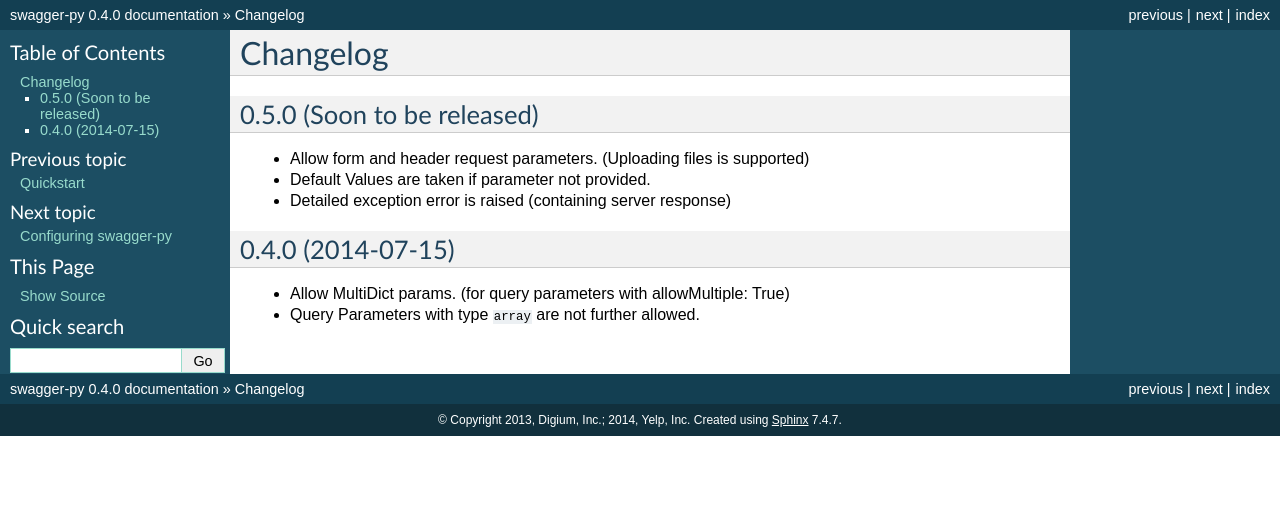
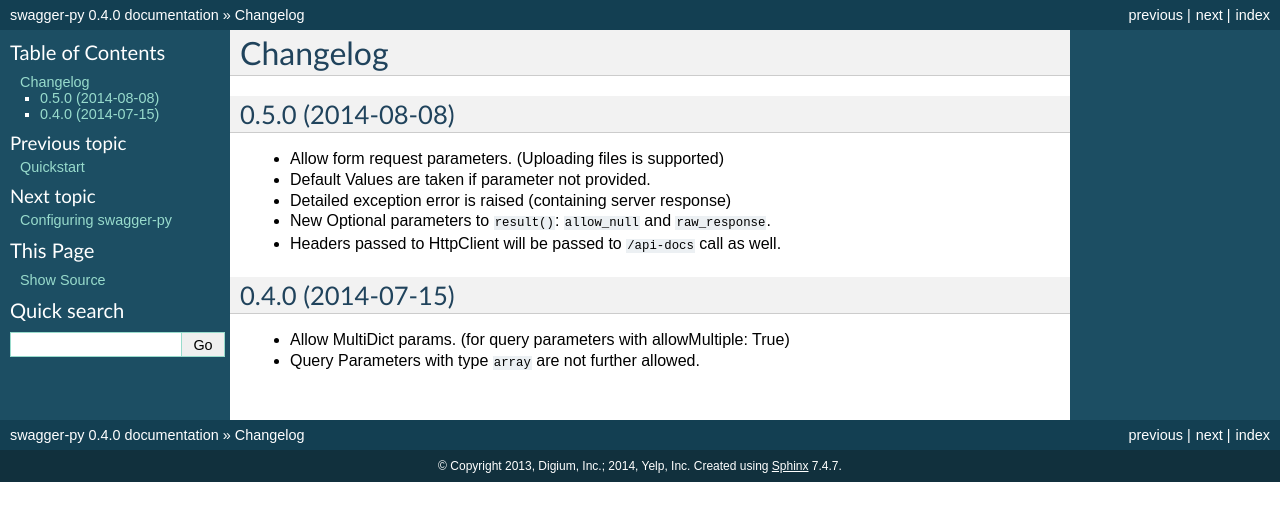
Before and after one commit to Yelp/bravado, a Sphinx documentation site: the page built from docs/source/changelog.rst, in a window 1280 px wide. Shown: the top 521 px of the page. Built offline with Sphinx 7.4.7, drawn with Linux system fonts in a browser that asks for light colours.

Commit message:
Bump to version 0.5.0

```diff
--- a/docs/source/changelog.rst
+++ b/docs/source/changelog.rst
@@ -1,12 +1,14 @@
 Changelog
 =========
 
-0.5.0 (Soon to be released)
-+++++++++++++++++++++++++++
+0.5.0 (2014-08-08)
+++++++++++++++++++
 
-* Allow form and header request parameters. (Uploading files is supported)
+* Allow form request parameters. (Uploading files is supported)
 * Default Values are taken if parameter not provided.
 * Detailed exception error is raised (containing server response)
+* New Optional parameters to ``result()``: ``allow_null`` and ``raw_response``.
+* Headers passed to HttpClient will be passed to ``/api-docs`` call as well.
 
 0.4.0 (2014-07-15)
 ++++++++++++++++++
--- a/setup.py
+++ b/setup.py
@@ -17,7 +17,7 @@
 
 setup(
     name="swaggerpy",
-    version="0.4.0",
+    version="0.5.0",
     license="BSD 3-Clause License",
     description="Library for accessing Swagger-enabled API's",
     long_description=open(os.path.join(os.path.dirname(__file__),
```
